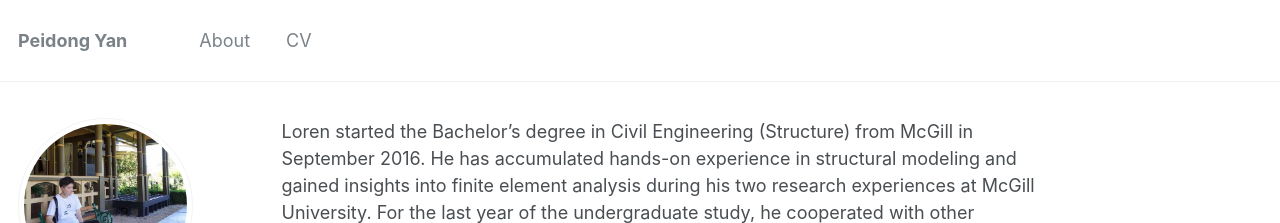
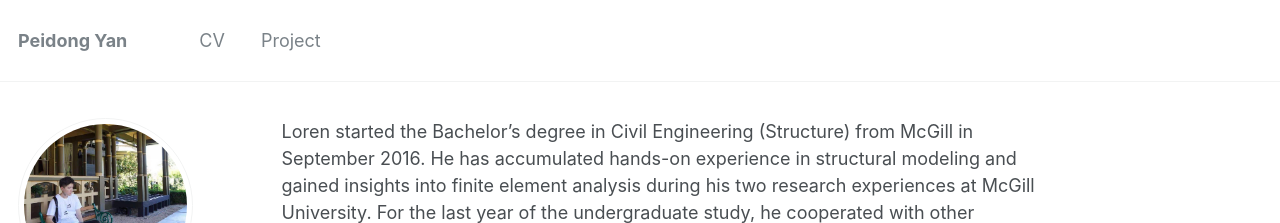
Before and after one commit to LorenYan98/LY.github.io, a Jekyll site: the page built from _pages/about.md, in a window 1280 px wide. Shown: the top 223 px of the page. Built offline with Jekyll 4.4.1, drawn with Linux system fonts in a browser that asks for light colours.

Commit message:
Update navigation.yml

```diff
--- a/_data/navigation.yml
+++ b/_data/navigation.yml
@@ -1,7 +1,7 @@
 # main links links
 main:
-  - title: "About"
-    url: /publications/
-
   - title: "CV"
     url: /cv/
+
+  - title: "Project"
+    url: /publications/
```
